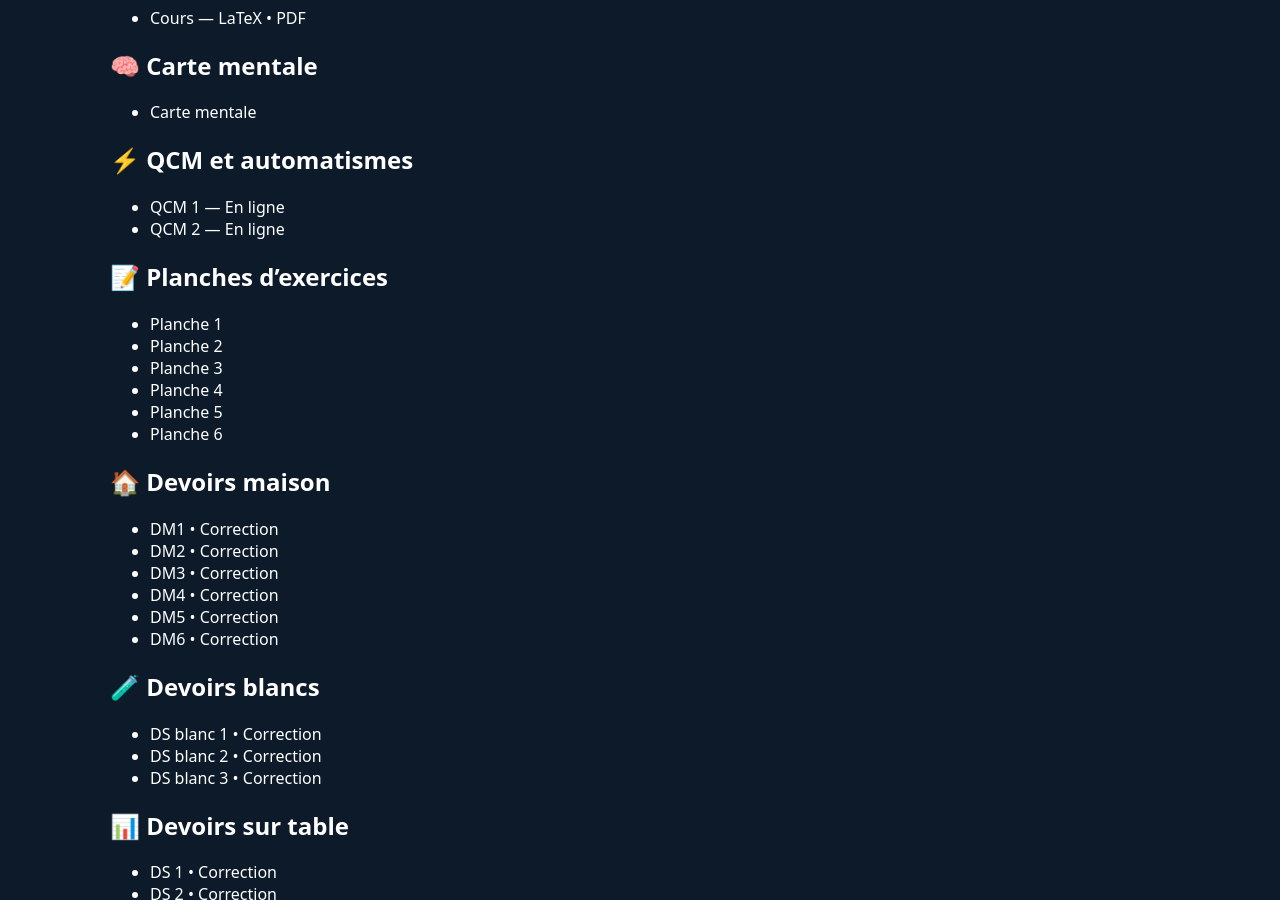
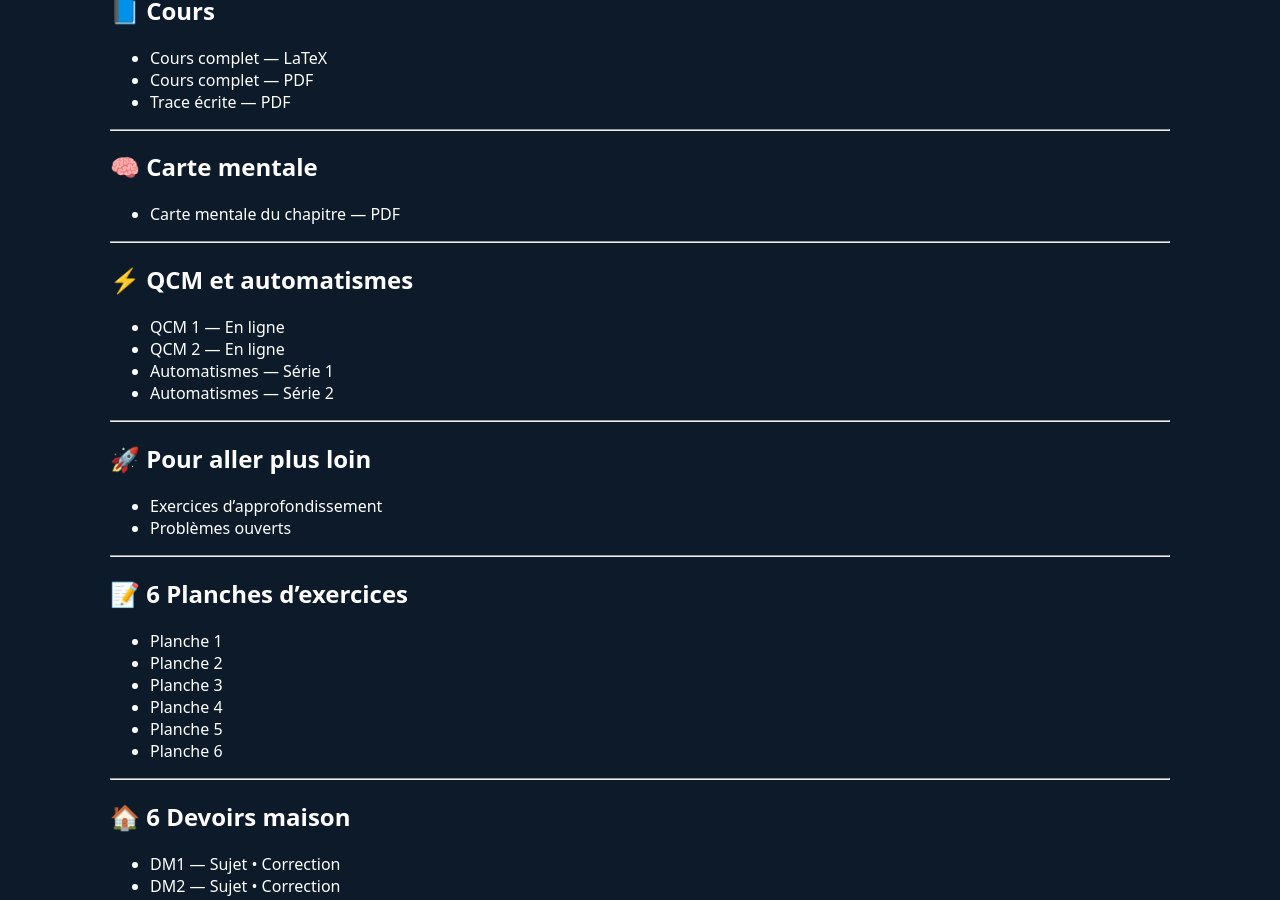
Before and after one commit to rudasingwaibrahim/rudasingwaibrahim.github.io, a Jekyll site: the page built from classes/seconde205/chapitre1.md, in a window 1280 px wide and 900 px high, scrolled down 830 px. Built offline with Jekyll 4.4.1, drawn with Linux system fonts in a browser that asks for light colours; our own code applies the rules of GitHub Pages for plain Markdown files; some of the changed text lies outside the part shown.

Commit message:
Update chapitre1.md

```diff
--- a/classes/seconde205/chapitre1.md
+++ b/classes/seconde205/chapitre1.md
@@ -1,25 +1,47 @@
 ---
 title: "Chapitre 1 — Calcul algébrique"
 permalink: /classes/seconde205/chapitre1/
+hero_title: "Chapitre 1"
+hero_subtitle: "Calcul algébrique"
 ---
 
 # Chapitre 1 — Calcul algébrique
 
+---
+
 ## 🔎 Activités
-- Activité 1
-- Activité 2
+- Activité 1 — Découverte
+- Activité 2 — Approfondissement
+
+---
 
 ## 📘 Cours
-- Cours — LaTeX • PDF
+- Cours complet — LaTeX
+- Cours complet — PDF
+- Trace écrite — PDF
+
+---
 
 ## 🧠 Carte mentale
-- Carte mentale
+- Carte mentale du chapitre — PDF
+
+---
 
 ## ⚡ QCM et automatismes
 - [QCM 1 — En ligne](/classes/seconde205/chapitre1/qcm1/)
 - [QCM 2 — En ligne](/classes/seconde205/chapitre1/qcm2/)
+- Automatismes — Série 1
+- Automatismes — Série 2
 
-## 📝 Planches d'exercices
+---
+
+## 🚀 Pour aller plus loin
+- Exercices d'approfondissement
+- Problèmes ouverts
+
+---
+
+## 📝 6 Planches d'exercices
 - Planche 1
 - Planche 2
 - Planche 3
@@ -27,24 +49,34 @@ permalink: /classes/seconde205/chapitre1/
 - Planche 5
 - Planche 6
 
-## 🏠 Devoirs maison
-- DM1 • Correction
-- DM2 • Correction
-- DM3 • Correction
-- DM4 • Correction
-- DM5 • Correction
-- DM6 • Correction
+---
 
-## 🧪 Devoirs blancs
-- DS blanc 1 • Correction
-- DS blanc 2 • Correction
-- DS blanc 3 • Correction
+## 🏠 6 Devoirs maison
+- DM1 — Sujet • Correction
+- DM2 — Sujet • Correction
+- DM3 — Sujet • Correction
+- DM4 — Sujet • Correction
+- DM5 — Sujet • Correction
+- DM6 — Sujet • Correction
 
-## 📊 Devoirs sur table
-- DS 1 • Correction
-- DS 2 • Correction
-- DS 3 • Correction
+---
+
+## 🧪 3 Devoirs blancs
+- DS blanc 1 — Sujet • Correction
+- DS blanc 2 — Sujet • Correction
+- DS blanc 3 — Sujet • Correction
+
+---
+
+## 📊 3 Devoirs sur table
+- DS 1 — Sujet • Correction
+- DS 2 — Sujet • Correction
+- DS 3 — Sujet • Correction
+
+---
 
 ## 📂 Divers
-- Méthode
+- Fiche méthode
+- Formulaire
 - Erreurs fréquentes
+- Liens utiles
```
